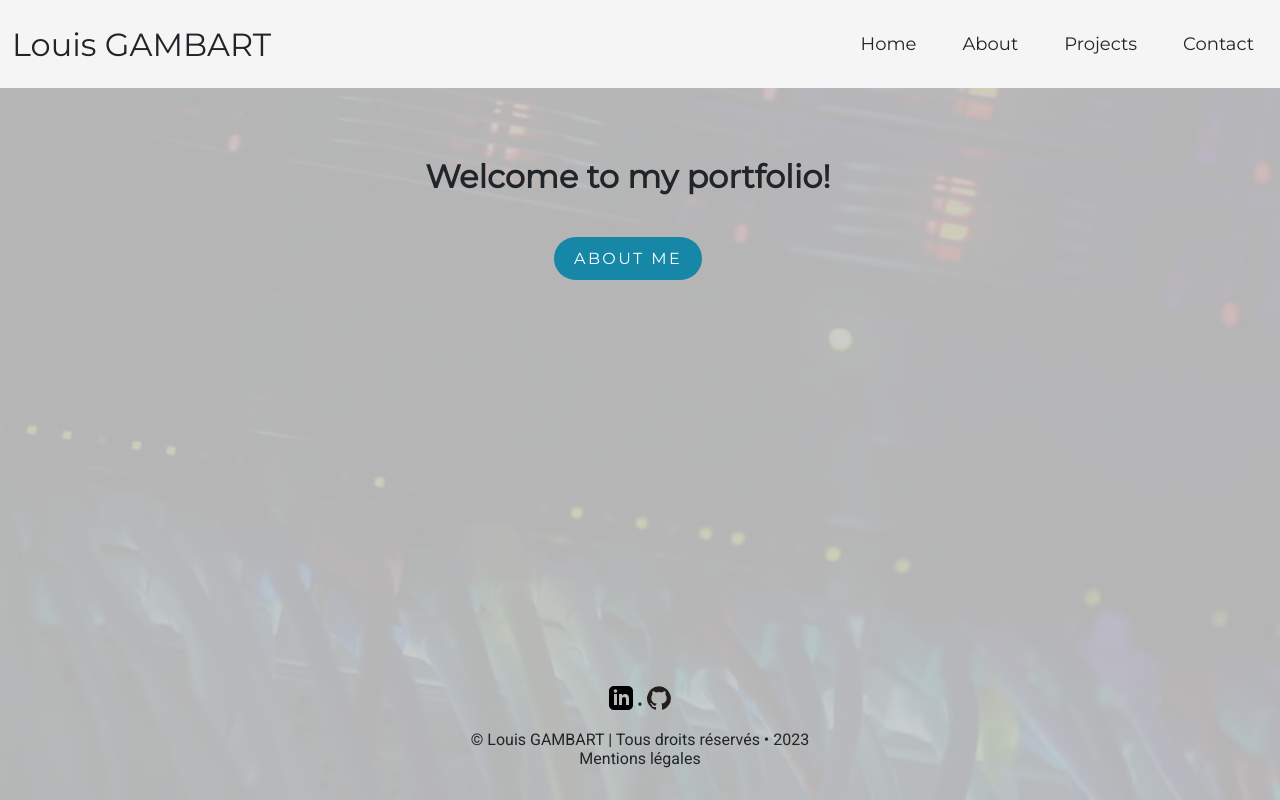
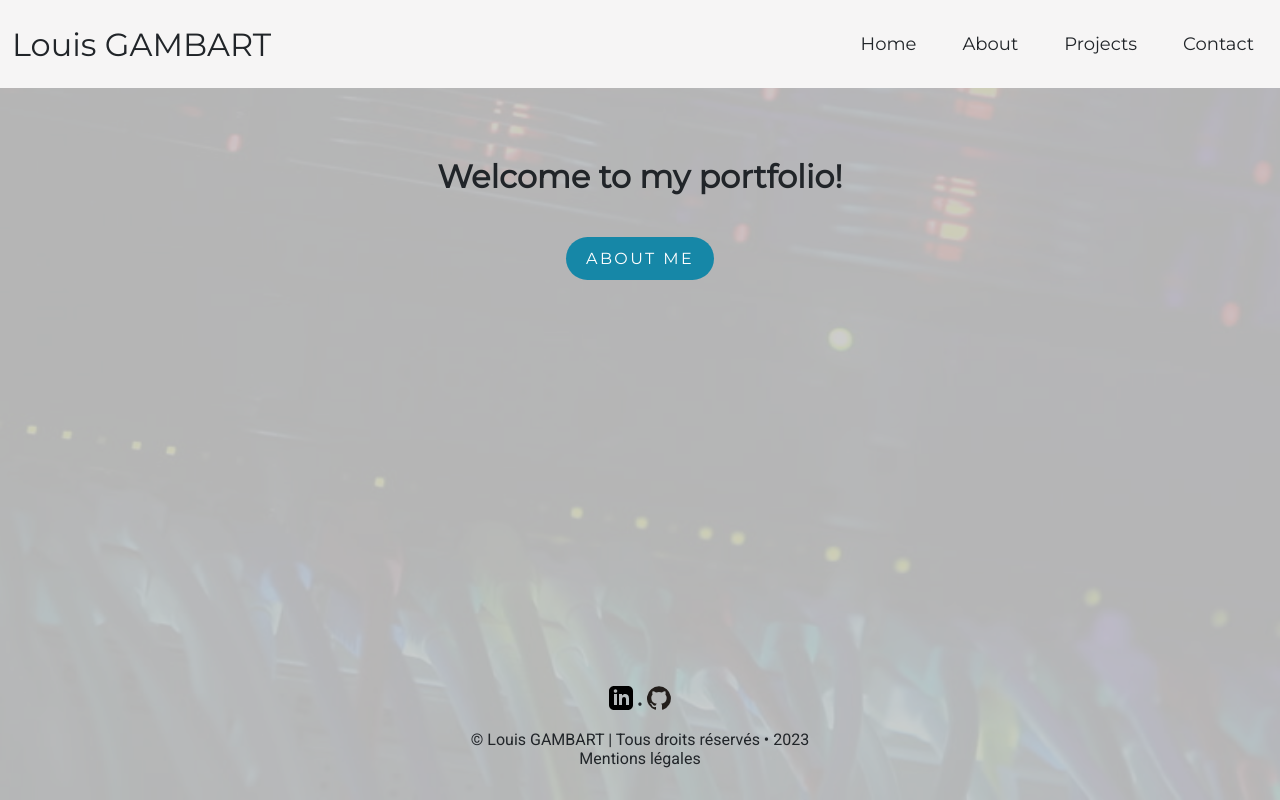
Before and after one commit to Isnubi/Portfolio, a PHP site: page / in a window 1280 px wide. Run offline with PHP 8.4, Linux system fonts and the light colour scheme.

Commit message:
Add margin left to the main container to correctly center elements

```diff
--- a/private/css/main.css
+++ b/private/css/main.css
@@ -35,6 +35,7 @@ main {
     margin-top: 3rem;
     font-family: Montserrat, sans-serif;
     margin-right: 1.5rem;
+    margin-left: 1.5rem;
 }
 @media (max-width: 768px) {
     main {
```
